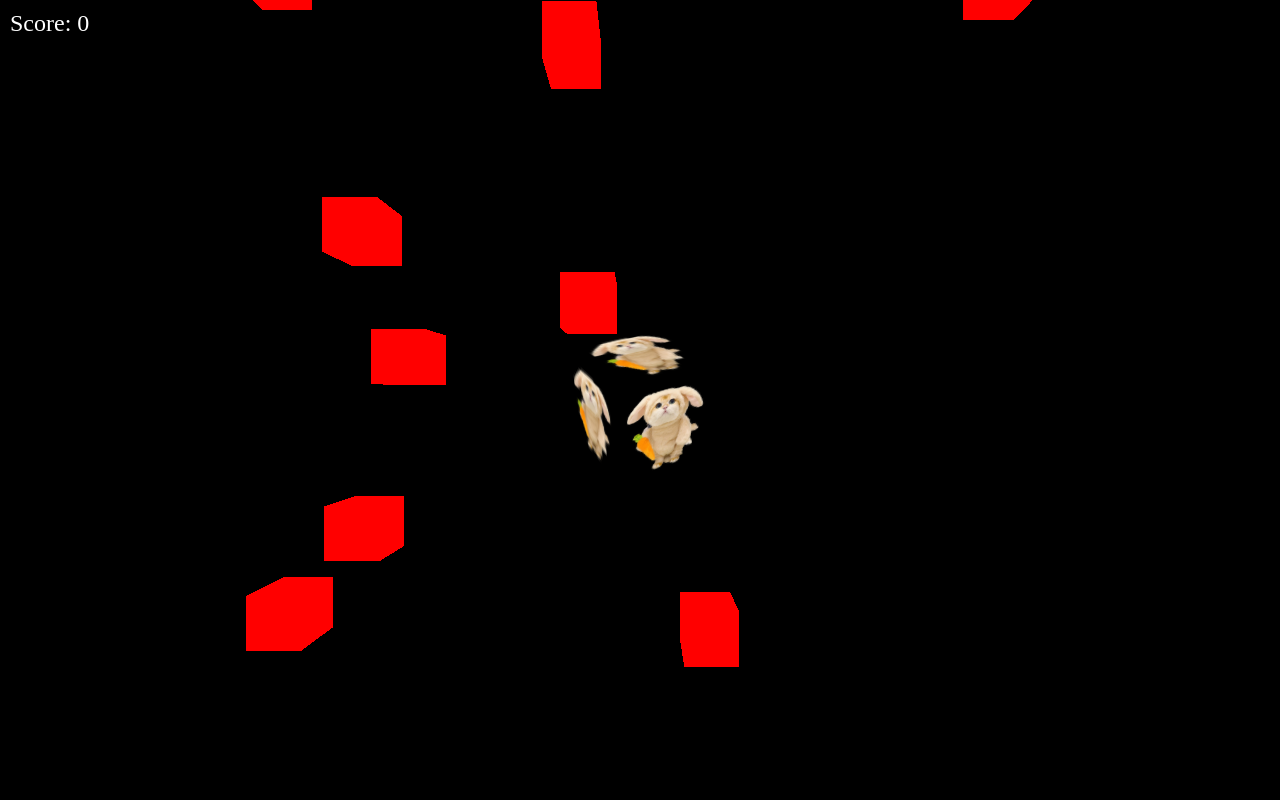
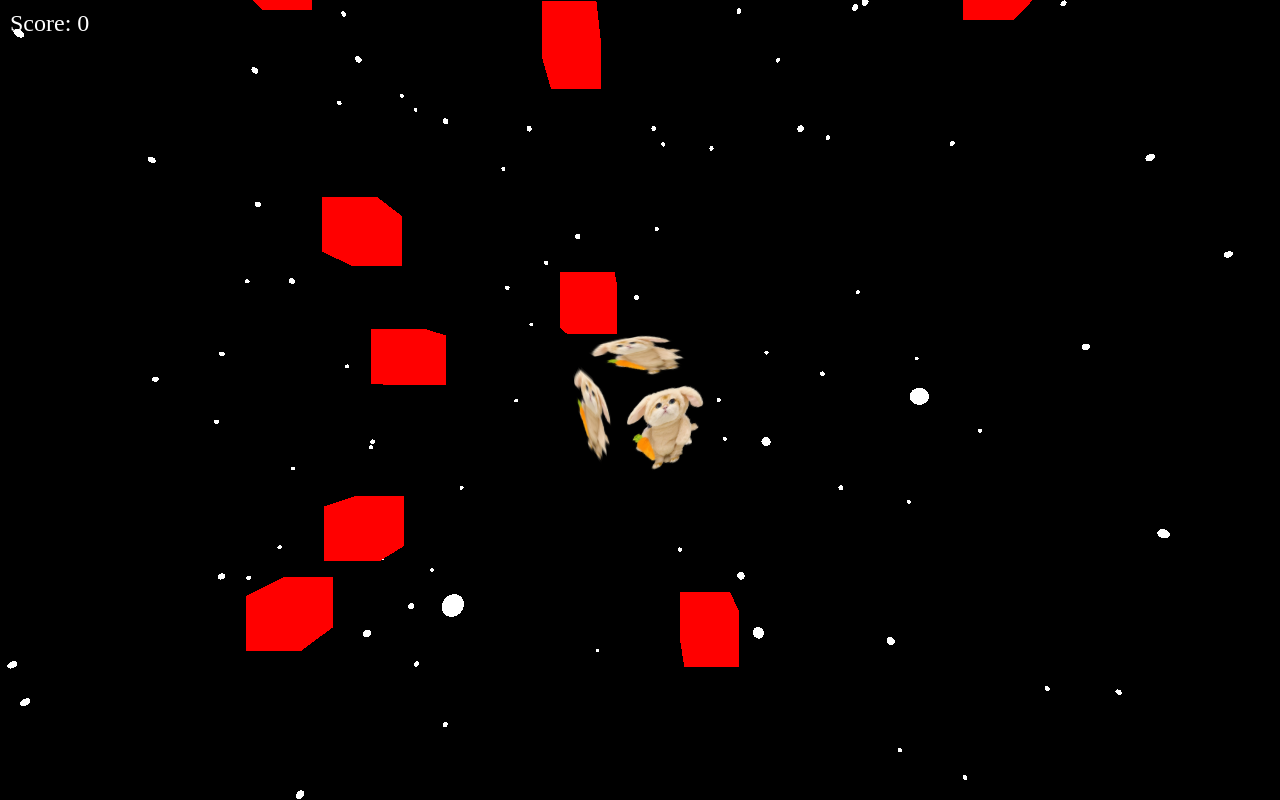
Before and after one commit to kodsher/mochifrogger, a plain HTML site: page index.html in a window 1280 px wide. Drawn offline with nearby package versions, Linux system fonts and the light colour scheme; animation ran at ten frames a second.

Commit message:
Update index.html

```diff
--- a/index.html
+++ b/index.html
@@ -25,6 +25,18 @@
         // Load texture
         const textureLoader = new THREE.TextureLoader();
         const mochiTexture = textureLoader.load('mochi.png');
+
+        // Create stars in the background
+        function createStars() {
+            const starGeometry = new THREE.SphereGeometry(0.05, 24, 24);
+            const starMaterial = new THREE.MeshBasicMaterial({ color: 0xffffff });
+            for (let i = 0; i < 200; i++) {
+                const star = new THREE.Mesh(starGeometry, starMaterial);
+                star.position.set(Math.random() * 20 - 10, Math.random() * 20 - 10, Math.random() * 20 - 10);
+                scene.add(star);
+            }
+        }
+        createStars();
 
         // Player (Cube)
         const playerGeometry = new THREE.BoxGeometry();
@@ -100,8 +112,8 @@
         document.addEventListener('keyup', onDocumentKeyUp, false);
 
         // Laser Geometry and Material
-        const laserGeometry = new THREE.BoxGeometry(0.1, 0.1, 1);
-        const laserMaterial = new THREE.MeshBasicMaterial({ color: 0xffff00 });
+        const laserGeometry = new THREE.CylinderGeometry(0.05, 0.05, 1, 32);
+        const laserMaterial = new THREE.MeshBasicMaterial({ color: 0xff0000 });
 
         function createLaser(position, direction) {
             const laser = new THREE.Mesh(laserGeometry, laserMaterial);
@@ -157,7 +169,7 @@
 
             // Animate lasers
             lasers.forEach((laserObj, index) => {
-                laserObj.laser.position.add(laserObj.direction.multiplyScalar(0.1));
+                laserObj.laser.position.add(laserObj.direction.clone().multiplyScalar(0.2));
                 if (Math.abs(laserObj.laser.position.x) > 10 || Math.abs(laserObj.laser.position.y) > 10) {
                     scene.remove(laserObj.laser);
                     lasers.splice(index, 1);
```
